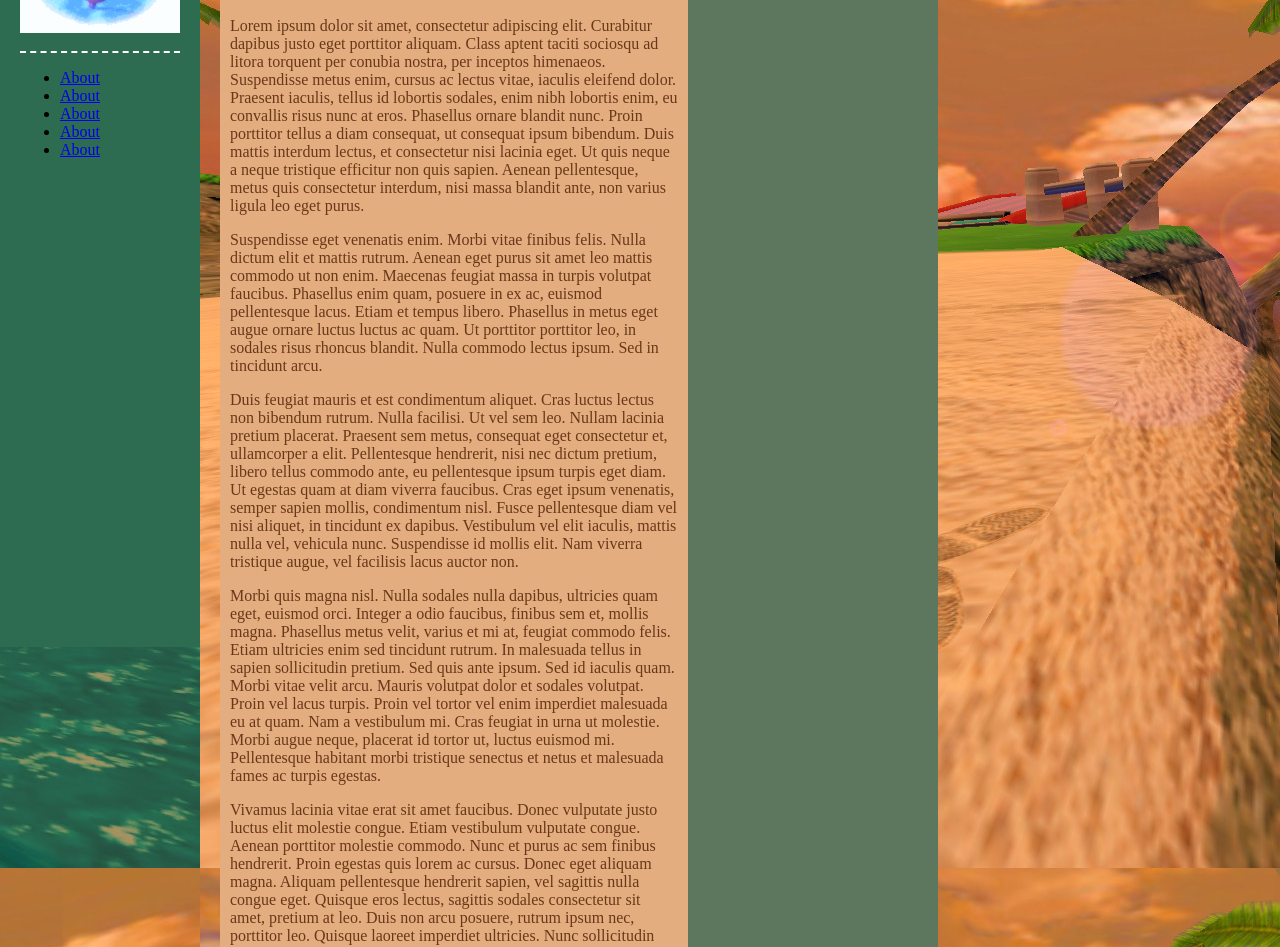
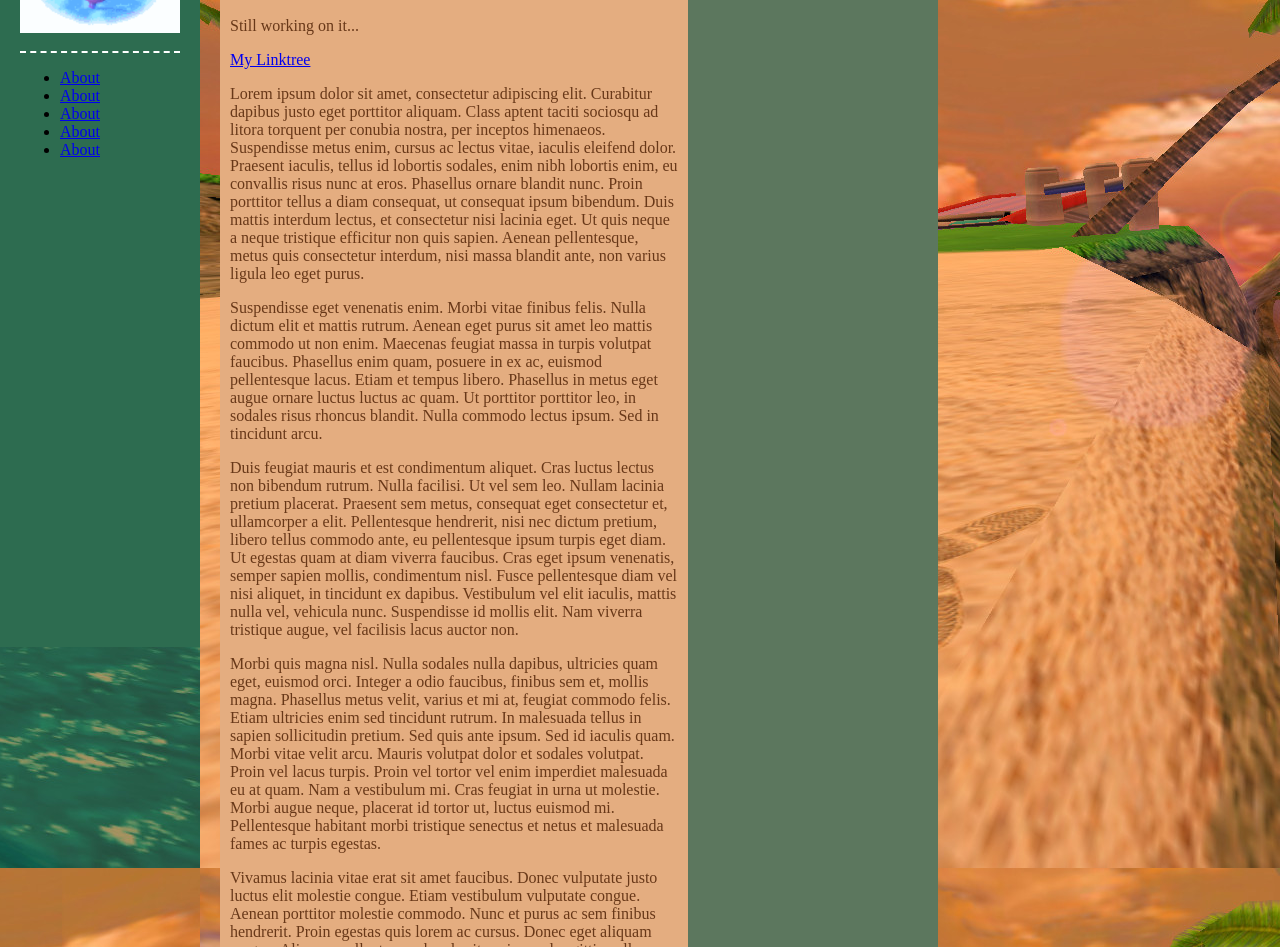
Before and after one commit to nfisherman/website, an Eleventy site: page src/index.md in a window 1280 px wide. Shown: the part 153-1100 px from the top of the page. Built offline with nearby package versions, Linux system fonts and the light colour scheme; Eleventy itself is replaced by a stand-in of ours; files that its build step writes are made by us from their sources; no server answers.

Commit message:
added linktree

```diff
--- a/src/index.md
+++ b/src/index.md
@@ -5,6 +5,10 @@ layout: "base.html"
 ---
 
 <img src="/img/construction_banner.gif" style="width:100%;">
+
+Still working on it...
+
+[My Linktree](https://linktr.ee/nfisherman)
 
 Lorem ipsum dolor sit amet, consectetur adipiscing elit. Curabitur dapibus justo eget porttitor aliquam. Class aptent taciti sociosqu ad litora torquent per conubia nostra, per inceptos himenaeos. Suspendisse metus enim, cursus ac lectus vitae, iaculis eleifend dolor. Praesent iaculis, tellus id lobortis sodales, enim nibh lobortis enim, eu convallis risus nunc at eros. Phasellus ornare blandit nunc. Proin porttitor tellus a diam consequat, ut consequat ipsum bibendum. Duis mattis interdum lectus, et consectetur nisi lacinia eget. Ut quis neque a neque tristique efficitur non quis sapien. Aenean pellentesque, metus quis consectetur interdum, nisi massa blandit ante, non varius ligula leo eget purus.
 
```
